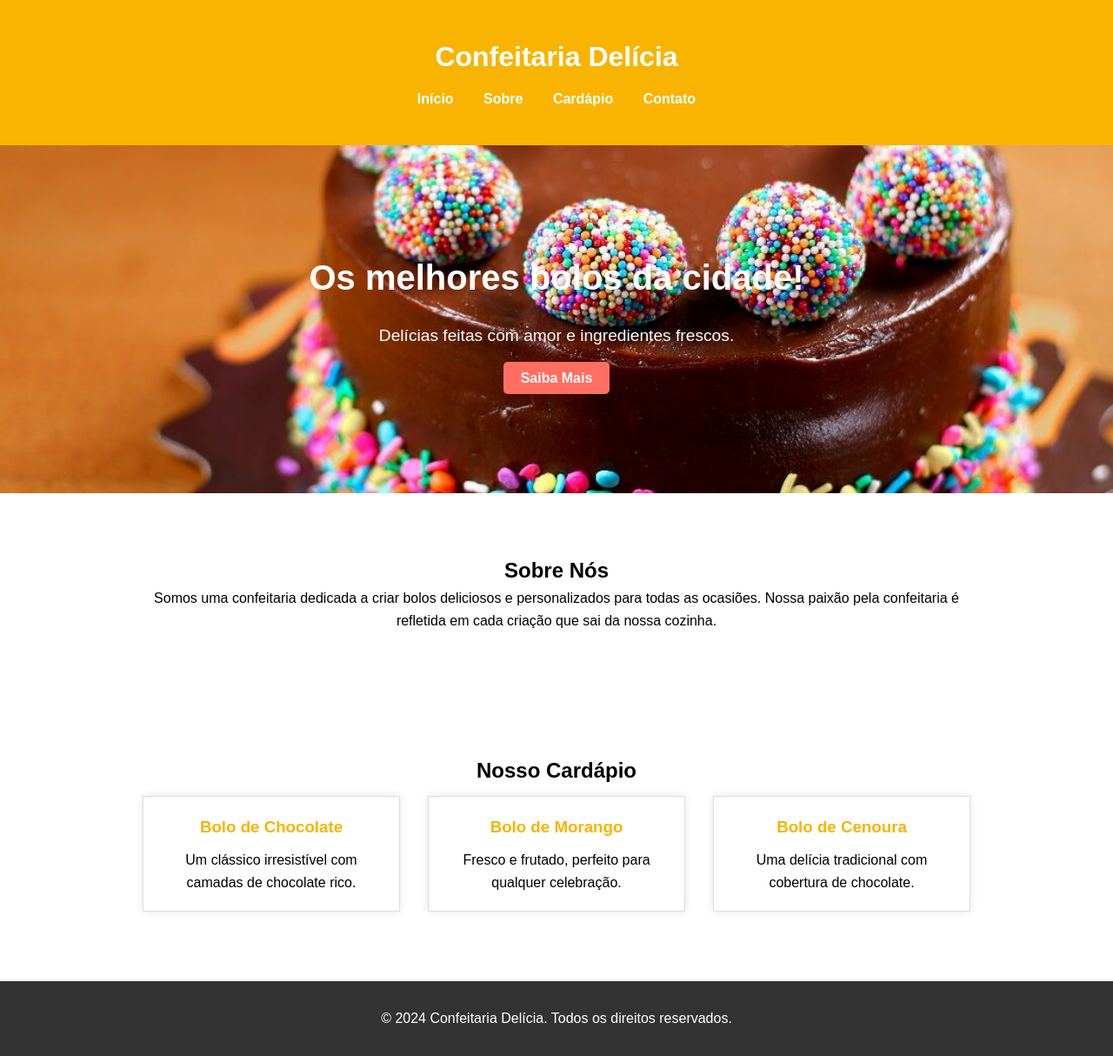
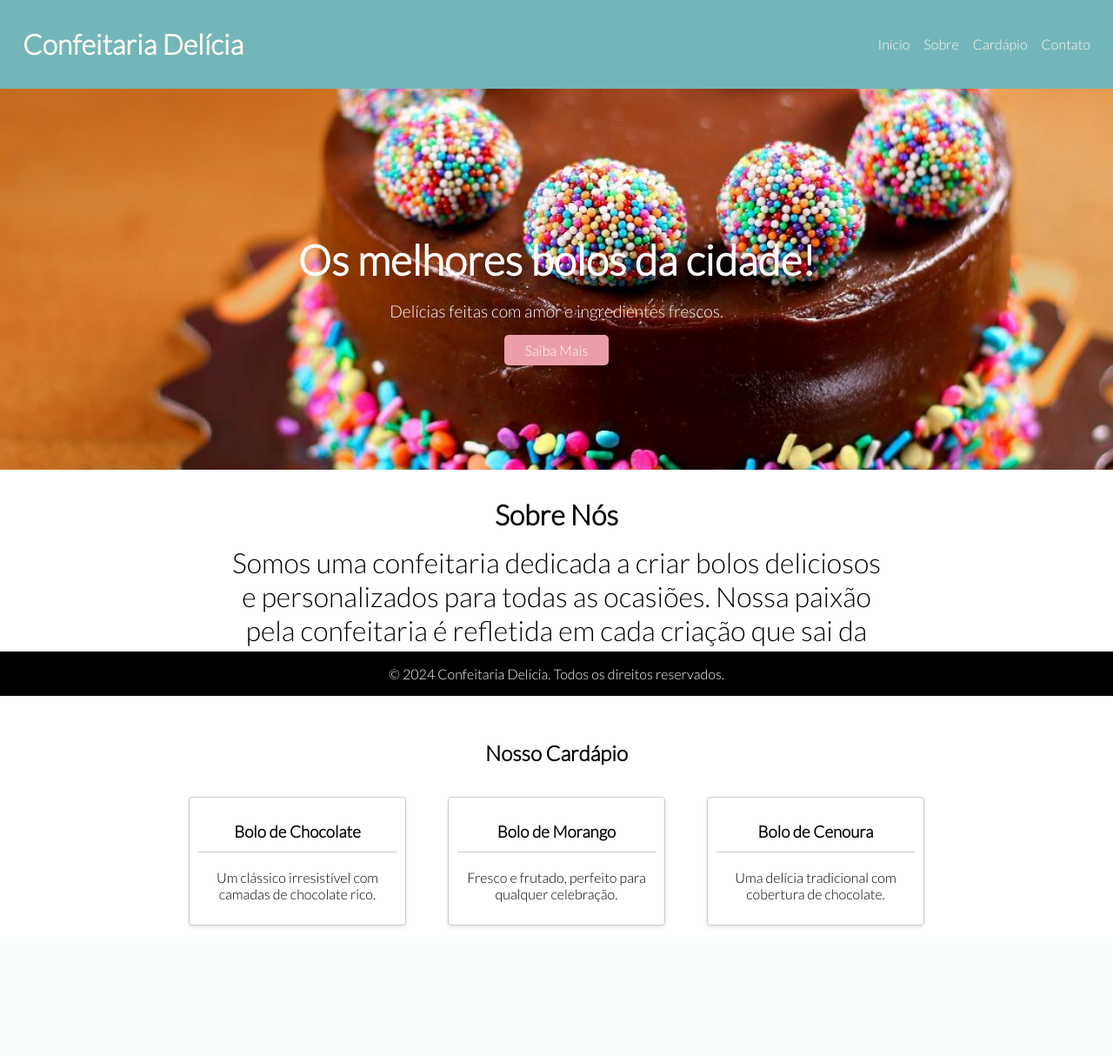
Before and after one commit to LucasHRodrigo/confeitaria-sempredoce, a Flask app: page / in a window 1280 px wide. Shown: the whole page at 87% size. After the commit the page ends 1066 px from the top, so only its background shows below. Run offline with Flask 3, Linux system fonts and the light colour scheme.

Commit message:
Add files via upload

```diff
--- a/main.py
+++ b/main.py
@@ -7,6 +7,9 @@ app = Flask(__name__)
 def inicial():
     return render_template("index.html")
 
+@app.route("/contatos")
+def contato():
+    return render_template("contato.html")
 
 if __name__ == '__main__':
     app.run()
--- a/static/css/index.css
+++ b/static/css/index.css
@@ -1,102 +1,248 @@
-* {
+/* Estilos básicos */
+body {
+    font-family: "Lato", sans-serif;
+    font-weight: 300;
+    font-style: normal;
     margin: 0;
     padding: 0;
     box-sizing: border-box;
+    overflow-x: hidden;
 }
 
-body {
-    font-family: Arial, sans-serif;
-    line-height: 1.6;
+/* Container */
+.container {
+    width: 100%;
+    margin: 0 auto;
+    padding: 0 1rem;
+    box-sizing: border-box;
 }
 
-.container {
-    width: 80%;
-    margin: 0 auto;
-    padding: 20px;
+/* Header */
+header {
+    background-color: #73b6b9;
+    color: #fefaef;
+    padding: 10px;
+    width: 100%;
+    box-sizing: border-box;
 }
 
-header {
-    background-color: #f8b400;
-    color: #fff;
-    padding: 20px 0;
+header .container {
+    display: flex;
+    justify-content: space-between;
+    align-items: center;
+    flex-wrap: wrap;
 }
 
-header h1 {
-    text-align: center;
-    margin-bottom: 10px;
+header nav ul {
+    list-style-type: none;
+    margin: 0;
+    padding: 0;
+    display: flex;
+    flex-wrap: wrap;
 }
 
-nav ul {
-    list-style: none;
-    text-align: center;
+header nav ul li {
+    margin-left: 1rem;
 }
 
-nav ul li {
-    display: inline;
-    margin: 0 15px;
+header nav ul li a {
+    font-size: 1rem;
+    color: #fefaef;
+    text-decoration: none;
 }
 
-nav ul li a {
-    color: #fff;
-    text-decoration: none;
-    font-weight: bold;
+/* Hero Section */
+.hero {
+    display: flex;
+    align-items: center;
+    justify-content: center;
+    background: url('../img/bolo.jpg') no-repeat center center/cover;
+    color: white;
+    text-align: center;
+    padding: 10%;
+    max-height: 100%;
+    height: auto;
+    overflow: hidden;
+    box-sizing: border-box;
 }
 
-.hero {
-    background: url('../img/bolo.jpg') no-repeat center center/cover;
-    color: #fff;
-    padding: 100px 0;
-    text-align: center;
+.hero-content {
+    max-width: 600px;
+    background: rgba(0, 0, 0, 0.5);
+    padding: 2rem;
+    border-radius: 10px;
+    box-sizing: border-box;
 }
 
 .hero h2 {
-    margin-bottom: 20px;
-    font-size: 2.5em;
+    font-size: 3rem;
+    margin-bottom: 1rem;
 }
 
 .hero p {
-    margin-bottom: 20px;
-    font-size: 1.2em;
+    font-size: 1.2rem;
+    margin-bottom: 1.5rem;
 }
 
-.cta-button {
-    background-color: #ff6f61;
-    color: #fff;
-    padding: 10px 20px;
+.hero .cta-button {
+    background-color: #eb9ea9;
+    color: white;
+    padding: 0.5rem 1.5rem;
     text-decoration: none;
-    font-weight: bold;
     border-radius: 5px;
 }
 
-.about,
+/* About Section */
+.about {
+    text-align: center;
+    padding: 2rem 1rem;
+    box-sizing: border-box;
+}
+
+.about .container {
+    max-width: 800px;
+    margin: 0 auto;
+}
+
+.about h2, .about p {
+    margin: 0 0 1rem;
+    font-size: 2rem;
+}
+
+/* Menu Section */
 .menu {
-    padding: 50px 0;
     text-align: center;
 }
 
 .menu-items {
     display: flex;
-    justify-content: space-around;
     flex-wrap: wrap;
+    justify-content: center;
+    gap: 1rem;
+    box-sizing: border-box;
 }
 
 .menu-item {
-    background-color: #fff;
-    border: 1px solid #ddd;
-    padding: 20px;
-    margin: 10px;
-    width: 30%;
-    box-shadow: 0 0 10px rgba(0,0,0,0.1);
+    border: 1px solid #ccc;
+    border-radius: 4px;
+    box-shadow: 0 2px 5px rgba(0,0,0,0.1);
+    max-width: 250px;
+    padding: 10px;
+    margin: 1rem;
+    flex: 1;
+    box-sizing: border-box;
 }
 
 .menu-item h3 {
-    margin-bottom: 10px;
-    color: #f8b400;
+    border-bottom: 1px solid #ccc;
+    padding-bottom: 12px;
 }
 
+/* Media Queries para Responsividade */
+@media (max-width: 768px) {
+    header .container {
+        flex-direction: column;
+        text-align: center;
+    }
+
+    header nav ul {
+        flex-direction: column;
+        padding: 0;
+    }
+
+    header nav ul li {
+        margin: 0.5rem 0;
+    }
+
+    .hero {
+        padding: 5%;
+        max-height: 400px;
+    }
+
+    .hero h2 {
+        font-size: 2rem;
+    }
+
+    .hero p {
+        font-size: 1rem;
+    }
+
+    .hero .cta-button {
+        padding: 0.5rem 1rem;
+    }
+
+    .menu-items {
+        flex-direction: column;
+        gap: 0.5rem;
+    }
+
+    .about .container {
+        max-width: 90%;
+    }
+}
+
+@media (max-width: 480px) {
+    .hero {
+        max-height: 300px;
+        padding: 3%;
+    }
+
+    .hero h2 {
+        font-size: 1.5rem;
+    }
+
+    .hero p {
+        font-size: 0.9rem;
+    }
+
+    .hero .cta-button {
+        padding: 0.5rem;
+    }
+
+    .menu-item {
+        max-width: 100%;
+        width: 100%;
+    }
+
+    .about .container {
+        max-width: 100%;
+    }
+}
+
+
+/* Contatos */
+.tabela-contato {
+    padding-top: 2%;
+}
+
+.tabela {
+    display: flex;
+    justify-content: center;
+}
+
+#contato1 {
+    padding-top: 20px;
+    margin-right: 7%;
+}
+
+#contato2 {
+    text-align: center;
+    background-color: #eb9eaa49;
+    padding: 20px;
+    border-radius: 25px;
+}
+
+#contato2 #form-group {
+    text-align: left;
+}
+
+/* Footer */
 footer {
-    background-color: #333;
-    color: #fff;
-    text-align: center;
-    padding: 10px 0;
+    position: fixed;
+   left: 0;
+   bottom: 0;
+   width: 100%;
+   background-color: rgb(0, 0, 0);
+   color: white;
+   text-align: center;
 }
--- a/templates/index.html
+++ b/templates/index.html
@@ -4,7 +4,11 @@
     <meta charset="UTF-8">
     <meta name="viewport" content="width=device-width, initial-scale=1.0">
     <title>Confeitaria Delícia</title>
-    <link rel="stylesheet" href="{{ url_for('static', filename='css/index.css') }}">
+    <link rel="stylesheet" href="../static/css/index.css">
+    <link rel="preconnect" href="https://fonts.googleapis.com">
+    <link rel="preconnect" href="https://fonts.gstatic.com" crossorigin>
+    <link href="https://fonts.googleapis.com/css2?family=Lato:wght@300&display=swap" rel="stylesheet">
+
 </head>
 <body>
     <header>
@@ -12,10 +16,10 @@
             <h1>Confeitaria Delícia</h1>
             <nav>
                 <ul>
-                    <li><a href="#">Início</a></li>
+                    <li><a href="/">Início</a></li>
                     <li><a href="#">Sobre</a></li>
                     <li><a href="#">Cardápio</a></li>
-                    <li><a href="#">Contato</a></li>
+                    <li><a href="/contatos">Contato</a></li>
                 </ul>
             </nav>
         </div>
```
Also changed, not shown: templates/contato.html (added, +63 -0 lines).
